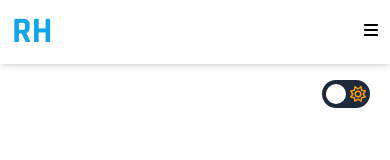
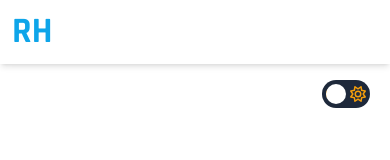
Before and after one commit to dev-raymund/Portfolio, a React app: page / in a window 390 px wide. Shown: the top 160 px of the page. Built offline with nearby package versions, Linux system fonts and the light colour scheme; the HTML template or start-up script is replaced by a standard one.

Commit message:
FIX: Hide burger menu icon

```diff
--- a/src/components/BurgerNavigation.jsx
+++ b/src/components/BurgerNavigation.jsx
@@ -12,7 +12,7 @@ const BurgerNavigation = () => {
   };
 
   return (
-    <div className="flex md:hidden justify-end dark:text-white">
+    <div className="hidden md:hidden justify-end dark:text-white">
       <button onClick={() => toggleMobileDraweHandler()}>
         <FontAwesomeIcon icon={faBars} className="" />
       </button>
```
